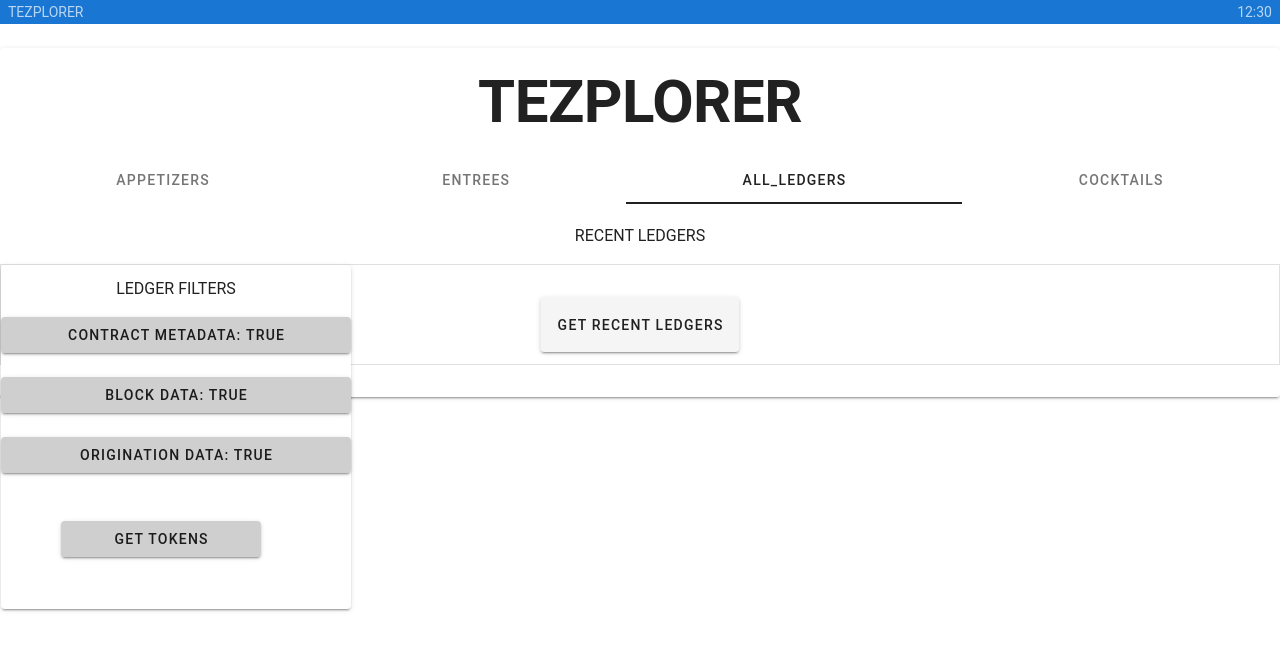
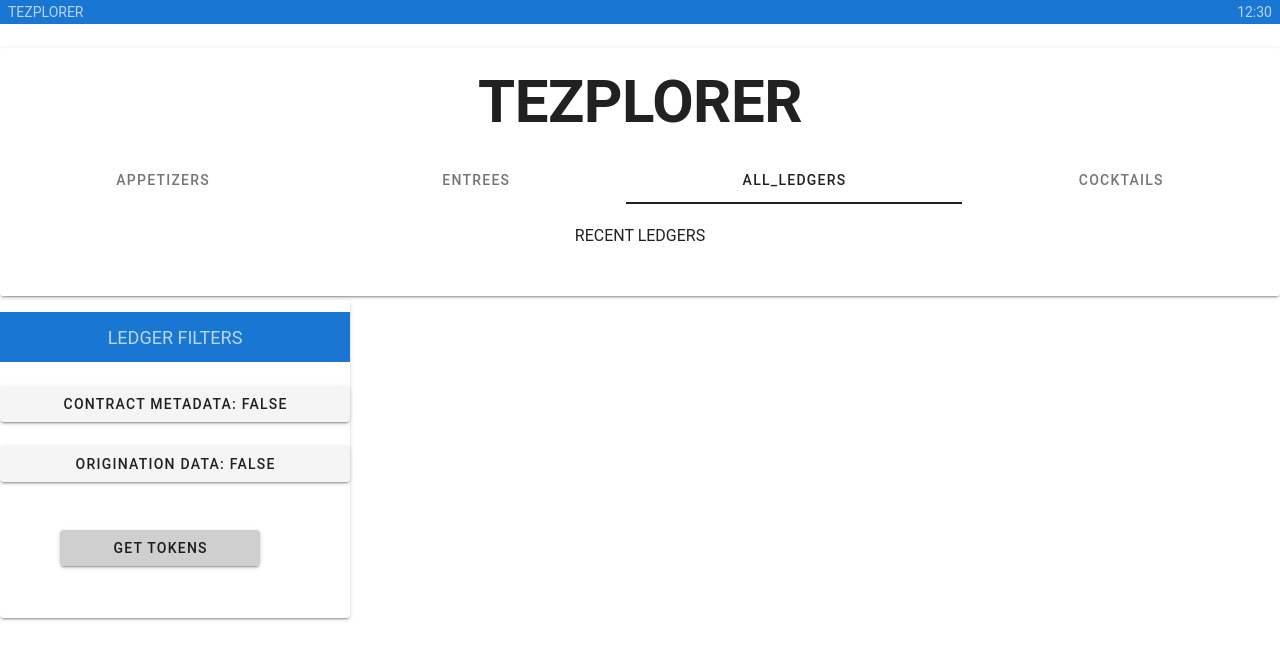
Before and after one commit to eddstng/tezplorer, a Vue app in the folder vue-client/: page / in a window 1280 px wide. Both pictures are taken after a click on the tab "ALL_LEDGERS". Shown: the top 660 px of the page. Built offline with nearby package versions, Linux system fonts and the light colour scheme; the HTML template or start-up script is replaced by a standard one.

Commit message:
added ledger filters

```diff
--- a/vue-client/src/components/Tokens.vue
+++ b/vue-client/src/components/Tokens.vue
@@ -3,66 +3,67 @@
     <div>
       <p class="text-center mt-5">RECENT LEDGERS</p>
     </div>
-    <v-card height="100%" outlined tile>
+    <v-card height="100%" tile>
       <div>
-        <v-card style="position: fixed" class="mx-auto float-left">
+        <v-card style="position: fixed" class="mx-auto mt-9 float-left">
           <v-container class="px-0" fluid>
-            <p class="text-center">LEDGER FILTERS</p>
-            <v-btn
-              width="350px"
-              v-model="checkbox"
-              v-on:click="checkbox = !checkbox"
-            >
-              Contract Metadata: {{ checkbox }}
-            </v-btn>
-            <br />
+            <v-system-bar height="50px" dark color="primary">
+              <span class="mx-auto">LEDGER FILTERS</span>
+              <br />
+            </v-system-bar>
             <br />
             <v-btn
               width="350px"
-              v-model="checkbox"
-              v-on:click="checkbox = !checkbox"
+              v-model="contractMetadataQueryBoolean"
+              v-on:click="
+                contractMetadataQueryBoolean = !contractMetadataQueryBoolean
+              "
             >
-              Block Data: {{ checkbox }}
+              Contract Metadata: {{ contractMetadataQueryBoolean }}
             </v-btn>
+            <!-- <v-btn
+              width="350px"
+              v-model="blockQueryBoolean"
+              v-on:click="blockQueryBoolean = !blockQueryBoolean"
+            >
+              Block Data: {{ blockQueryBoolean }}
+            </v-btn> -->
             <br />
             <br />
 
             <v-btn
               width="350px"
-              v-model="checkbox"
-              v-on:click="checkbox = !checkbox"
+              v-model="originationQueryBoolean"
+              v-on:click="originationQueryBoolean = !originationQueryBoolean"
             >
-              Origination Data: {{ checkbox }}
+              Origination Data: {{ originationQueryBoolean }}
             </v-btn>
             <br />
             <br />
             <br />
             <v-btn
-            class="ml-15  "
+              class="ml-15  "
               width="200px"
               v-model="checkbox"
-              v-on:click="checkbox = !checkbox"
+              v-on:click="getRecentLedgers()"
             >
               Get Tokens
             </v-btn>
             <br />
             <br />
-
           </v-container>
 
           <v-card-actions> </v-card-actions>
         </v-card>
       </div>
-      <v-btn
+      <!-- <v-btn
         class="mt-8 mb-3"
         :style="{ left: '50%', transform: 'translateX(-50%)' }"
-        height="55px"
         v-on:click="getRecentLedgers()"
         v-if="queryResponseTokens === null && loading !== true"
       >
         GET RECENT LEDGERS
-      </v-btn>
-      <div class="text-center" v-if="queryResponseTokens"></div>
+      </v-btn> -->
       <div v-if="loading" align="center">
         <br />
         <br />
@@ -107,9 +108,6 @@
             >
               <span>{{ operation.contract.contract_metadata.name }}</span>
               <v-spacer></v-spacer>
-              <v-icon>mdi-wifi-strength-4</v-icon>
-              <v-icon>mdi-signal-cellular-outline</v-icon>
-              <v-icon>mdi-battery</v-icon>
               <br />
             </v-system-bar>
             <div
@@ -268,6 +266,8 @@ import axios from 'axios';
 export default {
   data() {
     return {
+      contractMetadataQueryBoolean: false,
+      originationQueryBoolean: false,
       checkbox: true,
       loading: false,
       operationDetailsDialog: false,
@@ -286,7 +286,10 @@ export default {
     async getRecentLedgers() {
       this.queryResponseTokens = null;
       this.loading = true;
-      const res = await axios.post(`http://localhost:8080/recent/ledgers`, {"contract_metadata": true, "contract_origination": false});
+      const res = await axios.post(`http://localhost:8080/recent/ledgers`, {
+        contract_metadata: this.contractMetadataQueryBoolean,
+        contract_origination: this.originationQueryBoolean
+      });
       if (!res) {
         throw new Error('Error');
       }
```
